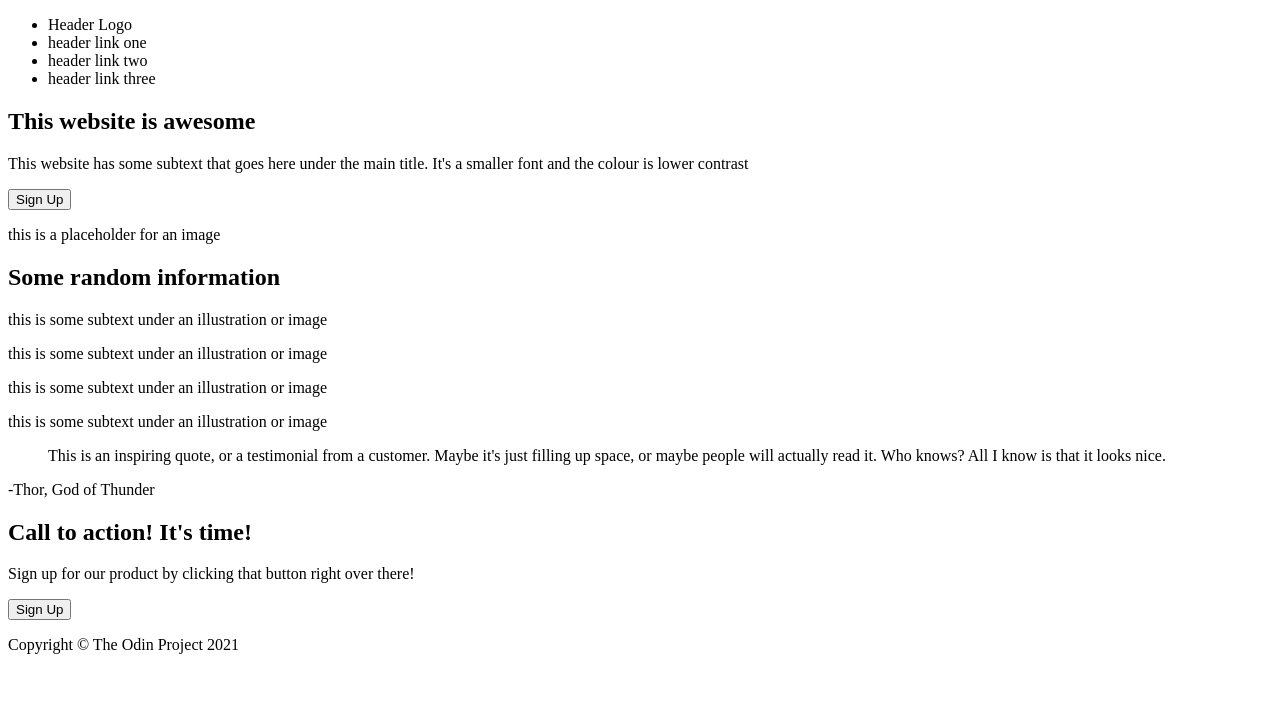
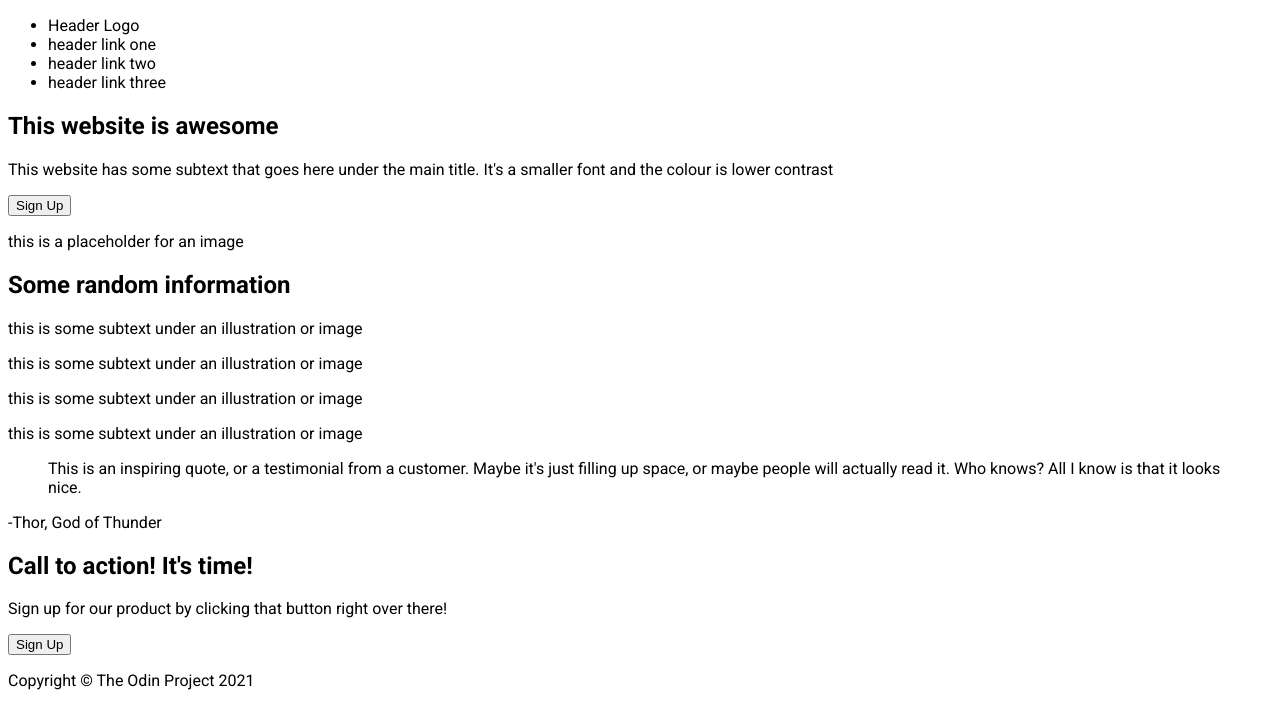
Before and after one commit to chajoy/odin-landing-page, a plain HTML site: page index.html in a window 1280 px wide. Drawn offline with Linux system fonts and the light colour scheme.

Commit message:
Add style.css and Roboto font

```diff
--- a/index.html
+++ b/index.html
@@ -3,6 +3,10 @@
 <head>
     <meta charset="UTF-8">
     <meta name="viewport" content="width=device-width, initial-scale=1.0">
+    <link rel="stylesheet" href="style.css">
+    <link rel="preconnect" href="https://fonts.googleapis.com">
+    <link rel="preconnect" href="https://fonts.gstatic.com" crossorigin>
+    <link href="https://fonts.googleapis.com/css2?family=Roboto:ital,wght@0,100;0,300;0,400;0,500;0,700;0,900;1,100;1,300;1,400;1,500;1,700;1,900&display=swap" rel="stylesheet">
     <title>Document</title>
 </head>
 <body>
--- /dev/null
+++ b/style.css
@@ -0,0 +1,3 @@
+body {
+    font-family: "Roboto", sans-serif;
+}
```
